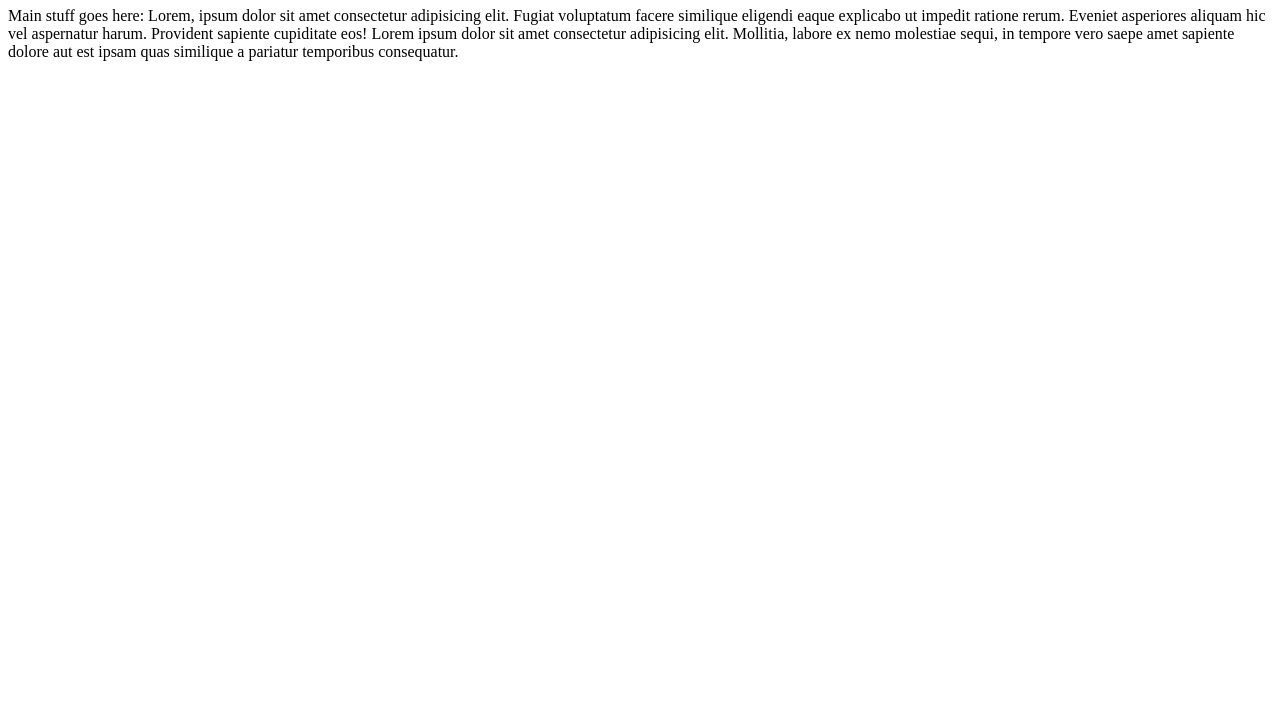
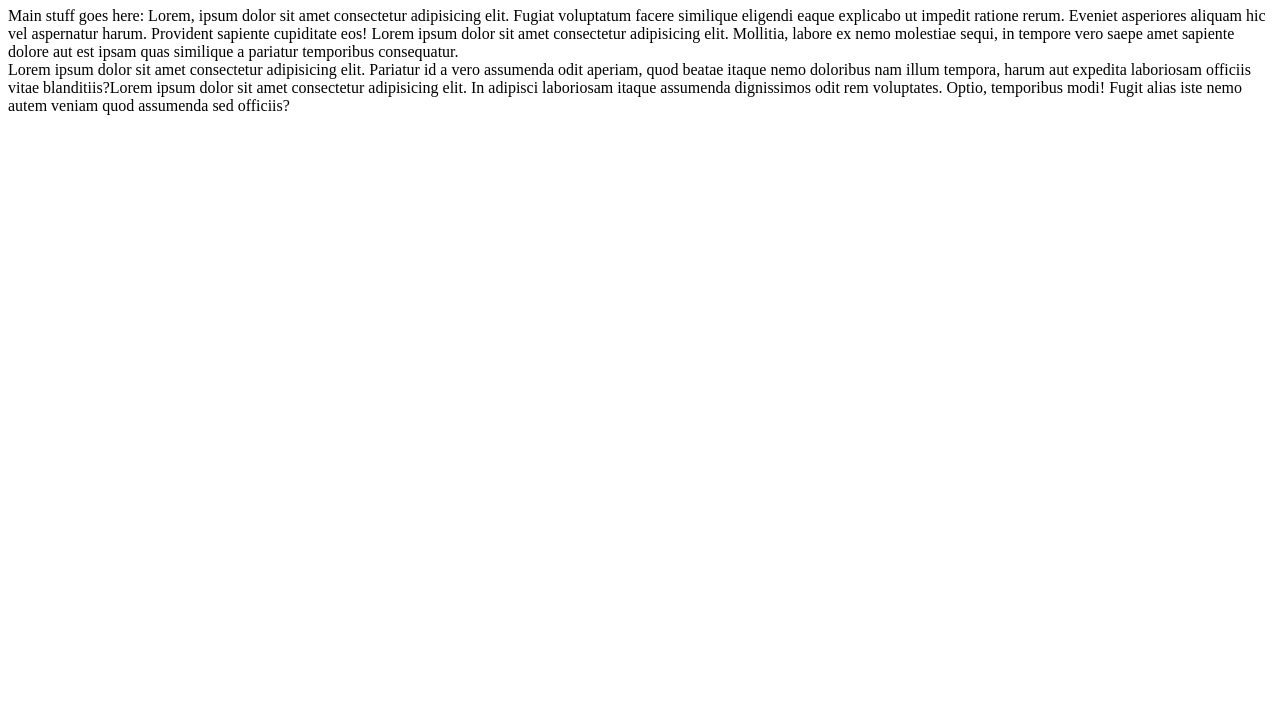
Before and after one commit to franco-ortega/git-demo, a plain HTML site: page index.html in a window 1280 px wide. Shown: the part 73-800 px from the top of the page. Drawn offline with Linux system fonts and the light colour scheme.

Commit message:
add second section

```diff
--- a/index.html
+++ b/index.html
@@ -14,6 +14,9 @@
     <main>
         <section>Main stuff goes here: Lorem, ipsum dolor sit amet consectetur adipisicing elit. Fugiat voluptatum facere similique eligendi eaque explicabo ut impedit ratione rerum. Eveniet asperiores aliquam hic vel aspernatur harum. Provident sapiente cupiditate eos! Lorem ipsum dolor sit amet consectetur adipisicing elit. Mollitia, labore ex nemo molestiae sequi, in tempore vero saepe amet sapiente dolore aut est ipsam quas similique a pariatur temporibus consequatur.
         </section>
+        <section>
+            Lorem ipsum dolor sit amet consectetur adipisicing elit. Pariatur id a vero assumenda odit aperiam, quod beatae itaque nemo doloribus nam illum tempora, harum aut expedita laboriosam officiis vitae blanditiis?Lorem ipsum dolor sit amet consectetur adipisicing elit. In adipisci laboriosam itaque assumenda dignissimos odit rem voluptates. Optio, temporibus modi! Fugit alias iste nemo autem veniam quod assumenda sed officiis?
+        </section>
     </main>
 
 </body>
```
